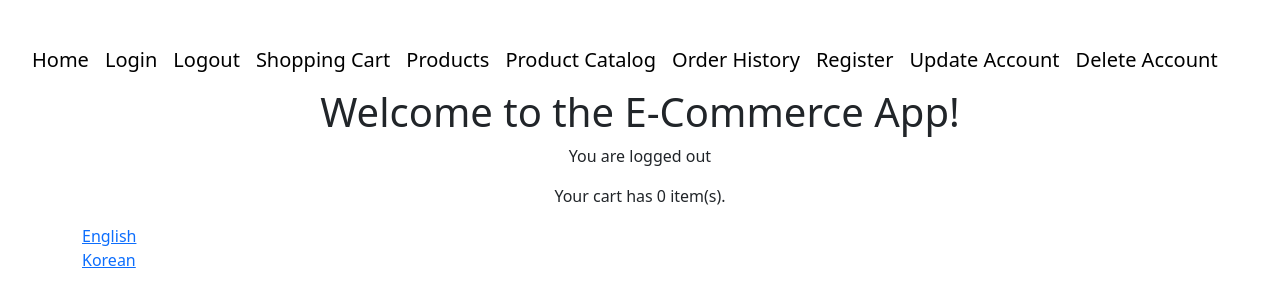
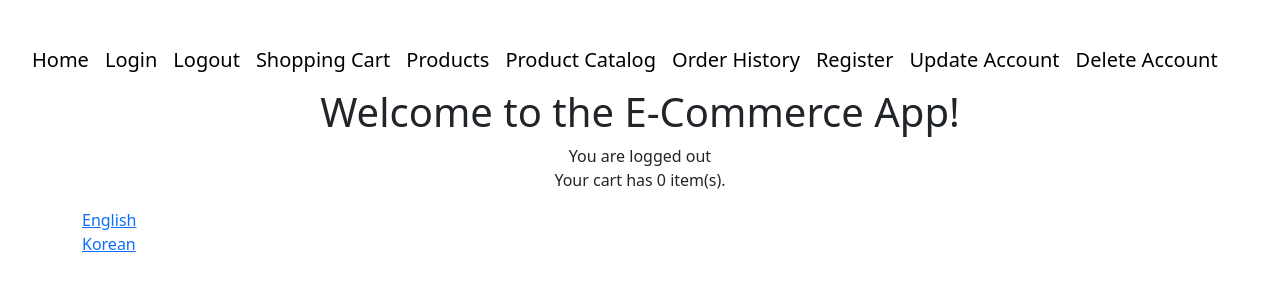
Before and after one commit to meganarmas/Mini-Project-React-E-Commerce-App-CI-CD, a React (Vite) app: page / in a window 1280 px wide. Shown: the top 304 px of the page. Built offline with nearby package versions, Linux system fonts and the light colour scheme.

Commit message:
Update Homepage.jsx

```diff
--- a/src/Component/Homepage.jsx
+++ b/src/Component/Homepage.jsx
@@ -9,7 +9,6 @@ import { useTranslation} from 'react-i18next';
 
 function Home () {
     const { user } = useContext(UserContext);
-
     const cartCount = useCartCount();
     const cart = useSelector((state) => state.cart);
     const cartItemIds = Object.keys(cart.items);
@@ -22,8 +21,11 @@ function Home () {
     return (
         <Container>
             <h1>{t('welcomeMessage')}</h1>
-            <p>You are {user.isLoggedIn ? "logged in" : "logged out"}</p>
+            {t('statusLog', {
+                    status: user.isLoggedIn ? t('loggedIn') : t('loggedOut'),
+                })}
             <p>Your cart has {cart.totalItems} item(s).</p>
+
 
             <Nav as="nav" role="menubar" className="mr-auto">
             <NavLink onClick={() => changeLanguage('en')}>English</NavLink>
```
